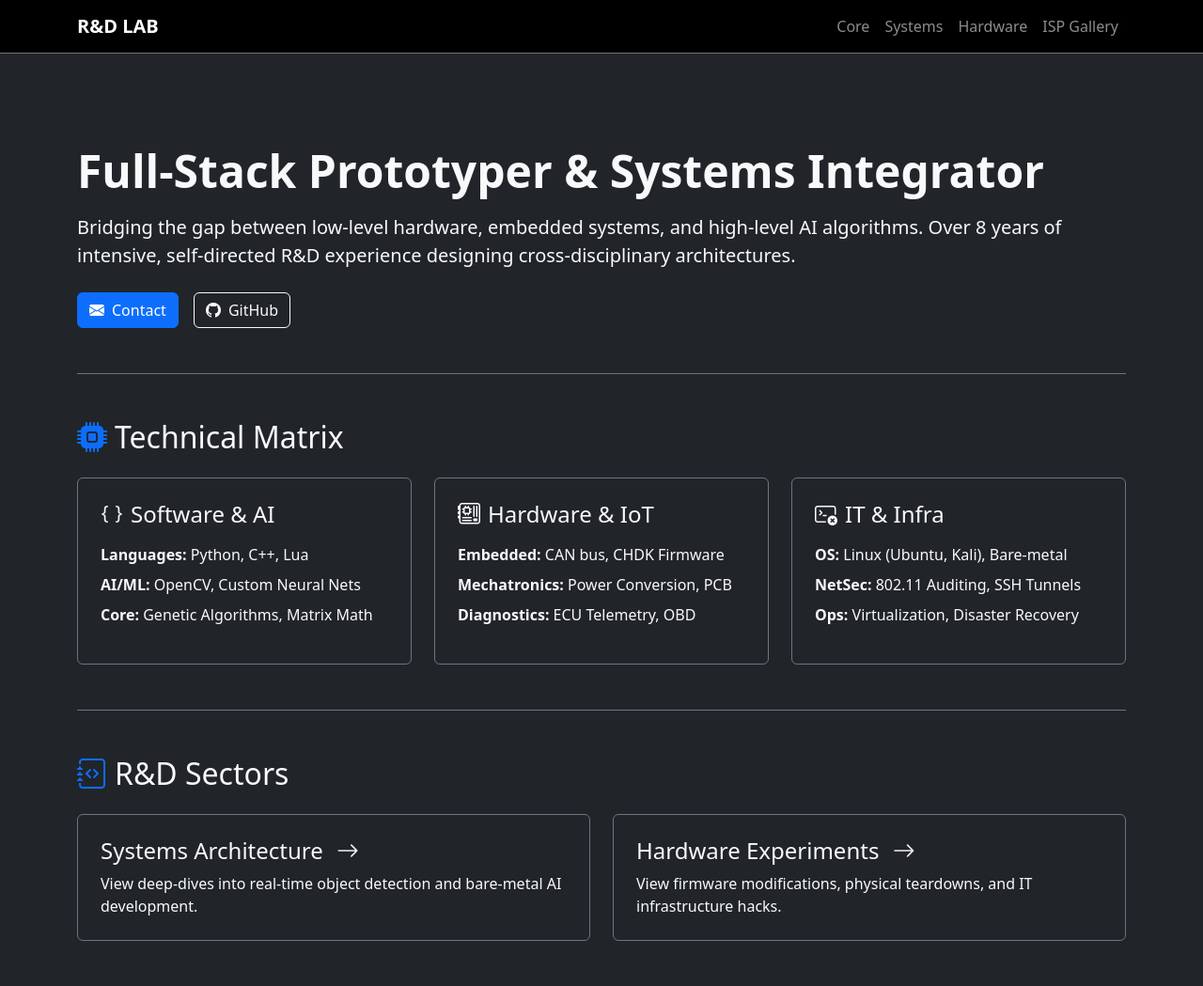
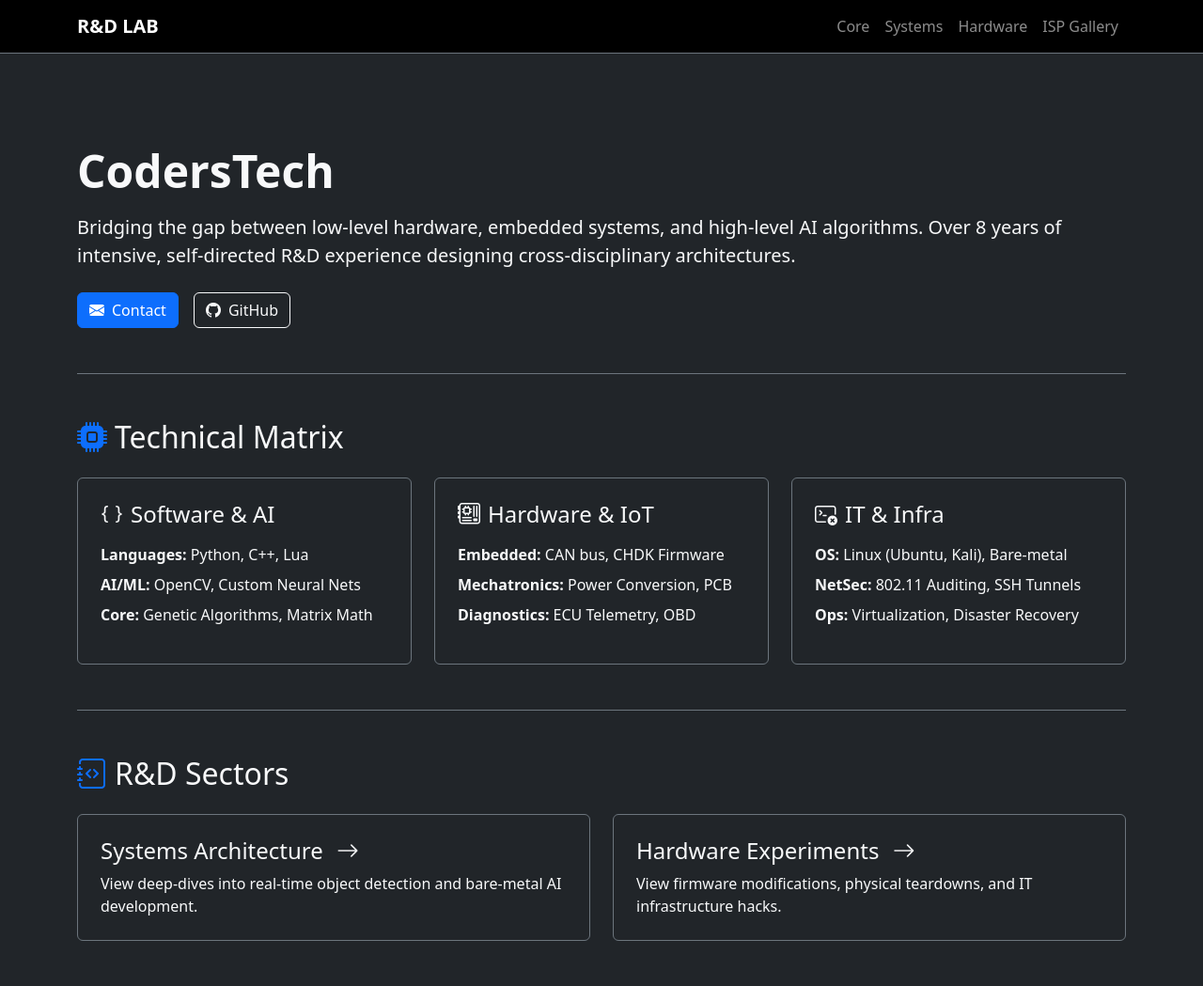
Before and after one commit to CodeRSTech/coderstech.github.io, a Jekyll site: the page built from index.md, in a window 1280 px wide. Shown: the whole page at 94% size. Built offline with Jekyll 4.4.1, drawn with Linux system fonts in a browser that asks for light colours.

Commit message:
Update index.md

```diff
--- a/index.md
+++ b/index.md
@@ -6,7 +6,7 @@ permalink: /
 
 <!-- Hero Section: The Executive Summary -->
 <div class="py-5 border-bottom border-secondary">
-  <h1 class="display-5 fw-bold text-light">Full-Stack Prototyper & Systems Integrator</h1>
+  <h1 class="display-5 fw-bold text-light">CodersTech</h1>
   <p class="lead  mt-3">
     Bridging the gap between low-level hardware, embedded systems, and high-level AI algorithms. Over 8 years of intensive, self-directed R&D experience designing cross-disciplinary architectures.
   </p>
```
